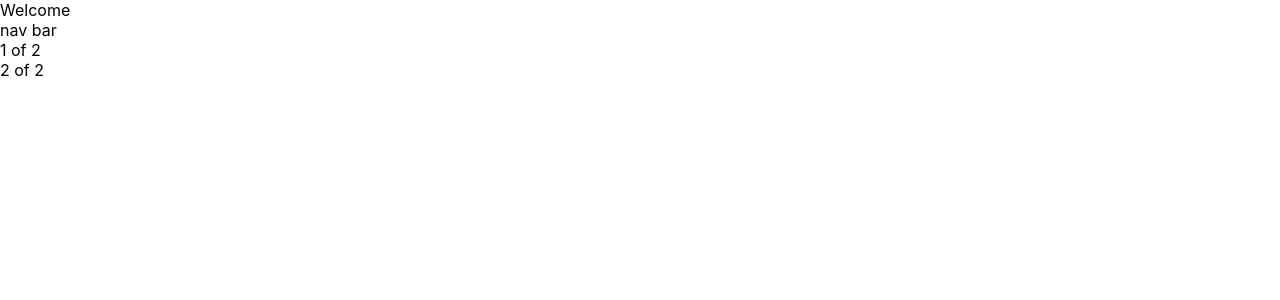
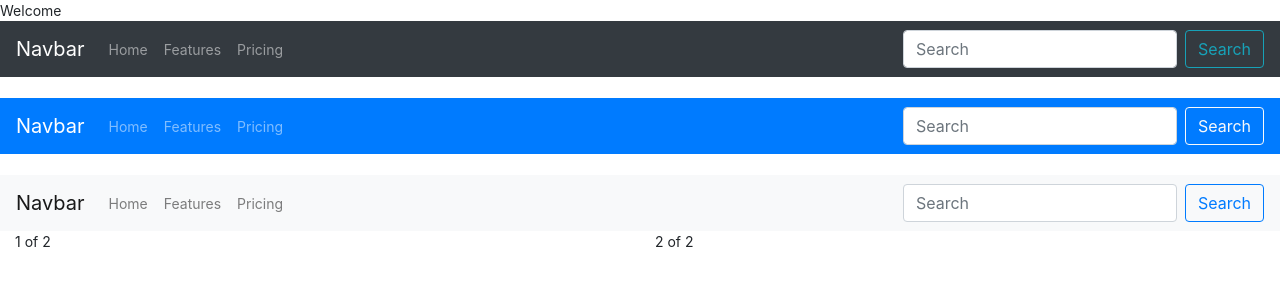
Before and after one commit to aklin/surreal-blog-theme, a React (Create React App) app: page / in a window 1280 px wide. Shown: the top 300 px of the page. Built offline with nearby package versions, Linux system fonts and the light colour scheme.

Commit message:
Add eslint, prettify support

```diff
--- a/public/index.html
+++ b/public/index.html
@@ -1,14 +1,17 @@
 <!DOCTYPE html>
 <html lang="en">
 <head>
-    <meta charset="utf-8" />
-    <link rel="shortcut icon" href="%PUBLIC_URL%/favicon.ico" />
+	<meta charset="utf-8"/>
+	<link rel="shortcut icon" href="%PUBLIC_URL%/favicon.ico"/>
 	<meta name="viewport" content="width=device-width, initial-scale=1, shrink-to-fit=no">
+	<link rel="stylesheet" href="https://stackpath.bootstrapcdn.com/bootstrap/4.3.1/css/bootstrap.min.css"
+				integrity="sha384-ggOyR0iXCbMQv3Xipma34MD+dH/1fQ784/j6cY/iJTQUOhcWr7x9JvoRxT2MZw1T" crossorigin="anonymous">
+
 	<!--
 		manifest.json provides metadata used when your web app is installed on a
 		user's mobile device or desktop. See https://developers.google.com/web/fundamentals/web-app-manifest/
 	-->
-    <link rel="manifest" href="%PUBLIC_URL%/manifest.json" />
+	<link rel="manifest" href="%PUBLIC_URL%/manifest.json"/>
 	<title>React App</title>
 </head>
 <body>
--- a/src/App.css
+++ /dev/null
@@ -1 +0,0 @@
-html,body{margin:0;padding:0;height:100vh;width:100vw}body{margin:0;font-family:-apple-system, BlinkMacSystemFont, "Segoe UI", "Roboto", "Oxygen", "Ubuntu", "Cantarell", "Fira Sans", "Droid Sans", "Helvetica Neue", sans-serif;-webkit-font-smoothing:antialiased;-moz-osx-font-smoothing:grayscale;padding:0}body code{font-family:source-code-pro, Menlo, Monaco, Consolas, "Courier New", monospace}
--- a/src/App.js
+++ b/src/App.js
@@ -1,16 +1,13 @@
-import React from 'react';
-import logo from './logo.svg';
-import './App.css';
+import React from "react";
 import Theme from "./container/theme";
+import { SurrealNavbar } from "./component/SurrealNavbar";
 
 function App() {
   return (
     <div className="App">
-      <header className="App-header">
-        Welcome
-      </header>
-      <nav>nav bar</nav>
-      <Theme/>
+      <header className="App-header">Welcome</header>
+      <SurrealNavbar />
+      <Theme />
     </div>
   );
 }
--- /dev/null
+++ b/src/component/SurrealNavbar.js
@@ -0,0 +1,46 @@
+import React from "react";
+import { Navbar, Nav, FormControl, Button, Form } from "react-bootstrap";
+
+export const SurrealNavbar = () => (
+  <>
+    <Navbar bg="dark" variant="dark">
+      <Navbar.Brand href="#home">Navbar</Navbar.Brand>
+      <Nav className="mr-auto">
+        <Nav.Link href="#home">Home</Nav.Link>
+        <Nav.Link href="#features">Features</Nav.Link>
+        <Nav.Link href="#pricing">Pricing</Nav.Link>
+      </Nav>
+      <Form inline>
+        <FormControl type="text" placeholder="Search" className="mr-sm-2" />
+        <Button variant="outline-info">Search</Button>
+      </Form>
+    </Navbar>
+    <br />
+    <Navbar bg="primary" variant="dark">
+      <Navbar.Brand href="#home">Navbar</Navbar.Brand>
+      <Nav className="mr-auto">
+        <Nav.Link href="#home">Home</Nav.Link>
+        <Nav.Link href="#features">Features</Nav.Link>
+        <Nav.Link href="#pricing">Pricing</Nav.Link>
+      </Nav>
+      <Form inline>
+        <FormControl type="text" placeholder="Search" className="mr-sm-2" />
+        <Button variant="outline-light">Search</Button>
+      </Form>
+    </Navbar>
+
+    <br />
+    <Navbar bg="light" variant="light">
+      <Navbar.Brand href="#home">Navbar</Navbar.Brand>
+      <Nav className="mr-auto">
+        <Nav.Link href="#home">Home</Nav.Link>
+        <Nav.Link href="#features">Features</Nav.Link>
+        <Nav.Link href="#pricing">Pricing</Nav.Link>
+      </Nav>
+      <Form inline>
+        <FormControl type="text" placeholder="Search" className="mr-sm-2" />
+        <Button variant="outline-primary">Search</Button>
+      </Form>
+    </Navbar>
+  </>
+);
--- a/src/container/theme.js
+++ b/src/container/theme.js
@@ -1,20 +1,17 @@
-import React from 'react';
+import React from "react";
 import Container from "react-bootstrap/Container";
 import Row from "react-bootstrap/Row";
 import Col from "react-bootstrap/Col";
 
-
-function Theme () {
-
-    return (
-        <Container fluid >
-            <Row>
-                <Col>1 of 2</Col>
-                <Col>2 of 2</Col>
-            </Row>
-        </Container>
-    )
-};
-
+function Theme() {
+  return (
+    <Container fluid className="root">
+      <Row className="rootRow">
+        <Col>1 of 2</Col>
+        <Col>2 of 2</Col>
+      </Row>
+    </Container>
+  );
+}
 
 export default Theme;
--- a/src/scss/index.scss
+++ b/src/scss/index.scss
@@ -1 +1,2 @@
 @import './typography';
+@import './theme';
--- /dev/null
+++ b/src/scss/theme.scss
@@ -0,0 +1,10 @@
+// Root Container
+.root {
+  nav {
+
+  }
+
+  .sidebar {
+
+  }
+}
--- a/src/scss/typography.scss
+++ b/src/scss/typography.scss
@@ -8,9 +8,14 @@ html, body {
 body {
   margin: 0;
   font-family: -apple-system, BlinkMacSystemFont, "Segoe UI", "Roboto", "Oxygen", "Ubuntu", "Cantarell", "Fira Sans", "Droid Sans", "Helvetica Neue", sans-serif;
+  font-size: 14px;
+  line-height: 1.5;
   -webkit-font-smoothing: antialiased;
   -moz-osx-font-smoothing: grayscale;
-  code {
+
+
+
+  code, .monospace {
     font-family: source-code-pro, Menlo, Monaco, Consolas, "Courier New", monospace;
   }
 
```
Also changed, not shown: package.json (+6 -3 lines), src/index.js (+6 -6 lines), src/serviceWorker.js (+15 -15 lines), 2 other files (tests, documents, lock files or other folders). Lines whose indentation alone changed are shown as unchanged.
